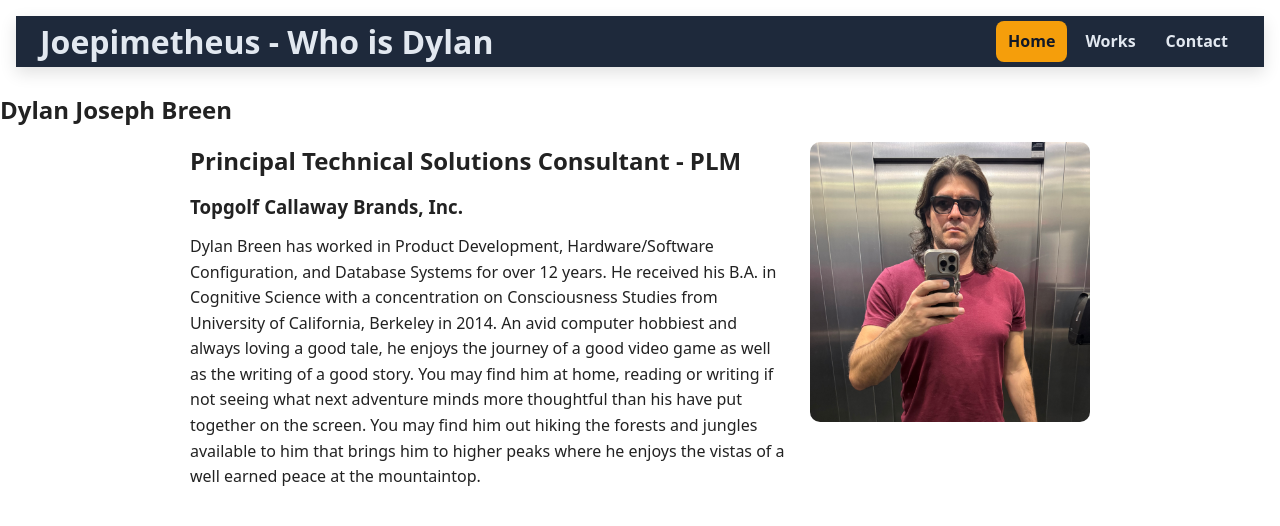
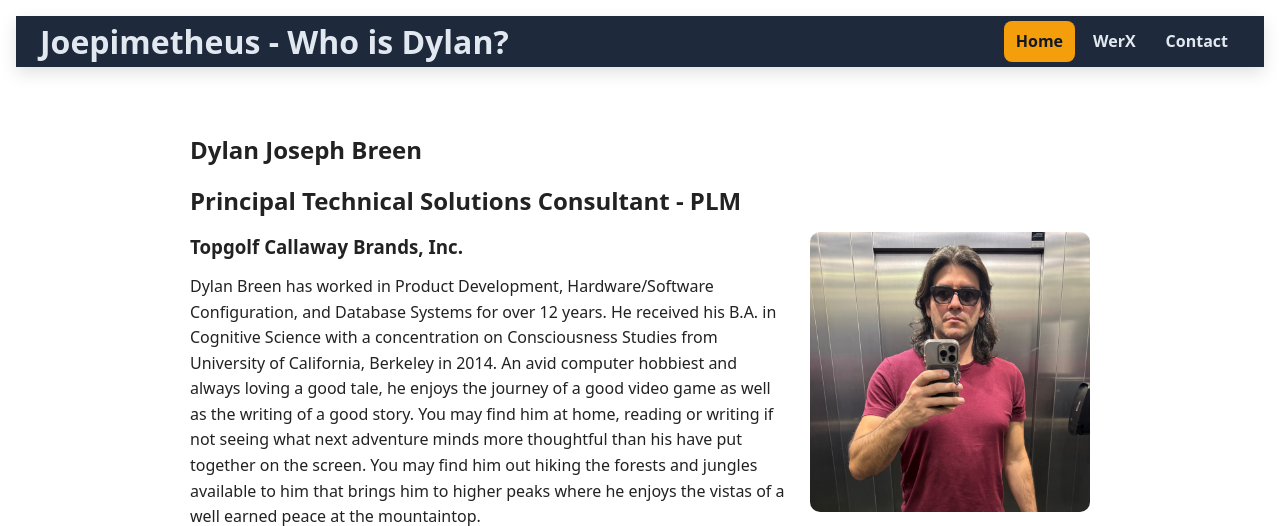
Before and after one commit to dbreen-glitch/jhu_software_concepts, a Flask app: page / in a window 1280 px wide. Shown: the top 526 px of the page. Run offline with Flask 3, Linux system fonts and the light colour scheme.

Commit message:
More flair

```diff
--- a/joepimetheus/module_1/pages.py
+++ b/joepimetheus/module_1/pages.py
@@ -7,9 +7,9 @@ bp = Blueprint('pages', __name__)
 def home():
     return render_template('pages/home.html') # render_template will look for the file in the templates folder
 
-@bp.route('/works')
-def works():
-    return render_template('pages/works.html')
+@bp.route('/werx')
+def werx():
+    return render_template('pages/werx.html')
 
 @bp.route('/contact')
 def contact():
--- a/joepimetheus/module_1/static/style.css
+++ b/joepimetheus/module_1/static/style.css
@@ -199,3 +199,5 @@ h1, h2, h3, p {
   background: var(--nav-active-bg);
   color: var(--nav-active-fg);
 }
+
+.site-header { margin-bottom: 64px; }
--- a/joepimetheus/module_1/templates/base.html
+++ b/joepimetheus/module_1/templates/base.html
@@ -14,10 +14,8 @@
 </header>
 
 <section>
-  <header>
+  <main>
     {% block header %}{% endblock header %}
-  </header>
-  <main>
     {% block content %}<p>No messages.</p>{% endblock content %}
   </main>
 </section>
--- a/joepimetheus/module_1/templates/navigation.html
+++ b/joepimetheus/module_1/templates/navigation.html
@@ -3,9 +3,9 @@
     <li><a href="{{ url_for('pages.home') }}"
            class="{{ 'active' if request.endpoint == 'pages.home' else '' }}"
            aria-current="{{ 'page' if request.endpoint == 'pages.home' else '' }}">Home</a></li>
-    <li><a href="{{ url_for('pages.works') }}"
-           class="{{ 'active' if request.endpoint == 'pages.works' else '' }}"
-           aria-current="{{ 'page' if request.endpoint == 'pages.works' else '' }}">Works</a></li>
+    <li><a href="{{ url_for('pages.werx') }}"
+           class="{{ 'active' if request.endpoint == 'pages.werx' else '' }}"
+           aria-current="{{ 'page' if request.endpoint == 'pages.werx' else '' }}">WerX</a></li>
     <li><a href="{{ url_for('pages.contact') }}"
            class="{{ 'active' if request.endpoint == 'pages.contact' else '' }}"
            aria-current="{{ 'page' if request.endpoint == 'pages.contact' else '' }}">Contact</a></li>
--- a/joepimetheus/module_1/templates/pages/home.html
+++ b/joepimetheus/module_1/templates/pages/home.html
@@ -1,13 +1,13 @@
 {% extends 'base.html' %}
 
-<h1>{% block title %}Who is Dylan{% endblock title %}</h1>
+<h1>{% block title %}Who is Dylan?{% endblock title %}</h1>
 
 {% block header %}<h2>Dylan Joseph Breen</h2>{% endblock header %}
 
 {% block content %}
+    <h2>Principal Technical Solutions Consultant - PLM</h2>
 <section class="home-hero">
     <div class="hero-text">
-        <h2>Principal Technical Solutions Consultant - PLM</h2>
         <h3>Topgolf Callaway Brands, Inc.</h3>
         <p>Dylan Breen has worked in Product Development, Hardware/Software Configuration, and
          Database Systems for over 12 years. He received his B.A. in Cognitive Science with
--- a/joepimetheus/module_1/templates/pages/works.html
+++ b/joepimetheus/module_1/templates/pages/werx.html
@@ -1,6 +1,6 @@
 {% extends 'base.html' %}
 
-<h1>{% block title %}My Works{% endblock title %}</h1>
+<h1>{% block title %}My WerX{% endblock title %}</h1>
 
 {% block header %}<h2>Module 1: Under Construction >> Joepimetheus' Webpage Arrival!!!</h2>{% endblock header %}
 
```
